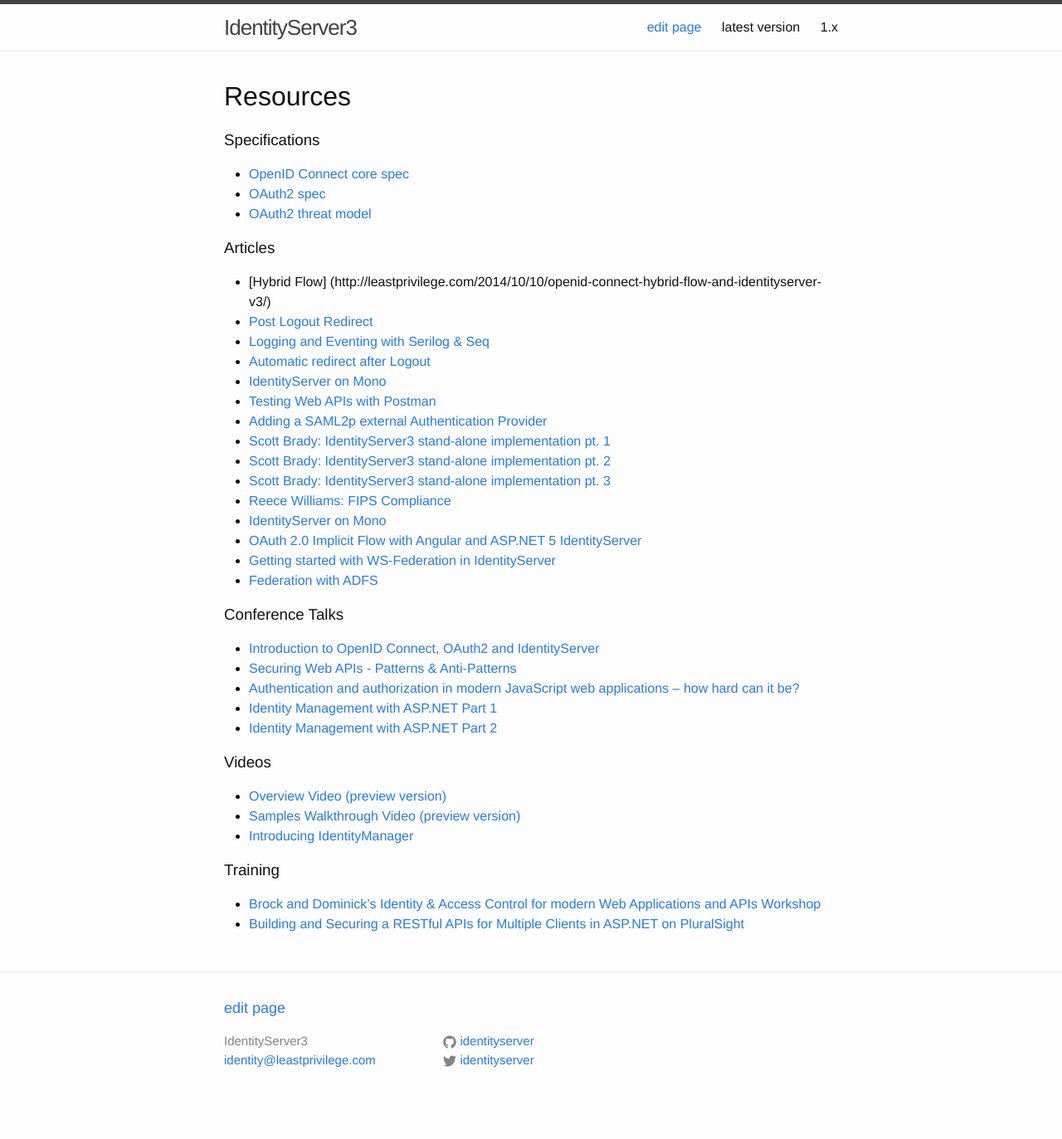
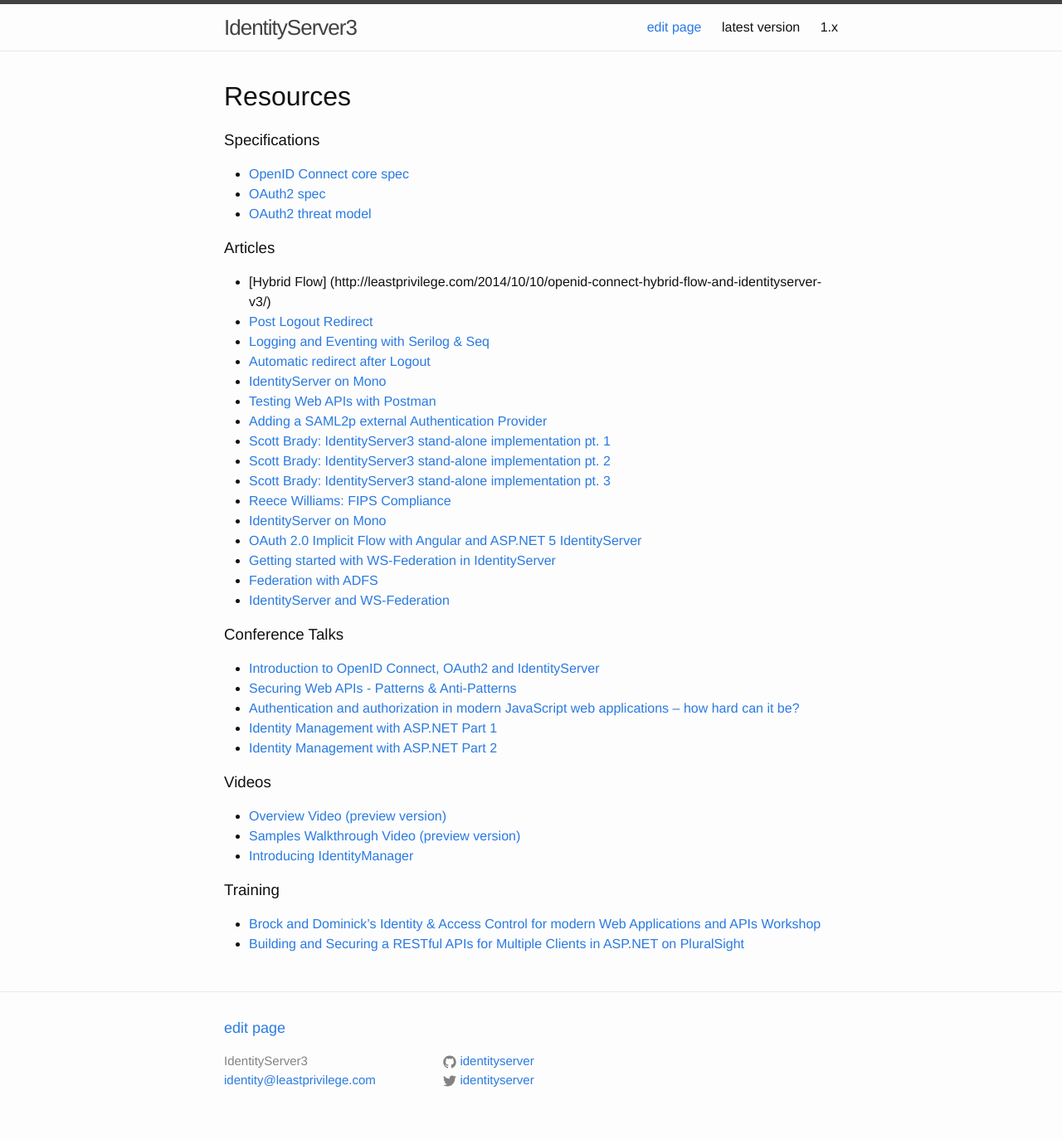
Before and after one commit to IdentityServer/Documentation, a Jekyll site: the page built from docsv2/resources/home.md, in a window 1280 px wide. Shown: the whole page at 83% size. Built offline with Jekyll 4.4.1, drawn with Linux system fonts in a browser that asks for light colours; Markdown is read by kramdown in place of the engine named in the settings; before the commit the page ends 1349 px from its top, so only the background shows below that.

Commit message:
Update home.md

```diff
--- a/docsv2/resources/home.md
+++ b/docsv2/resources/home.md
@@ -25,6 +25,7 @@
 * [OAuth 2.0 Implicit Flow with Angular and ASP.NET 5 IdentityServer](http://damienbod.com/2015/11/08/oauth2-implicit-flow-with-angular-and-asp-net-5-identity-server/)
 * [Getting started with WS-Federation in IdentityServer](http://nzpcmad.blogspot.co.nz/2015/11/identityserver-identity-server-3-as-ws.html)
 * [Federation with ADFS](http://nzpcmad.blogspot.co.nz/2015/11/identityserver-federation-with-adfs.html)
+* [IdentityServer and WS-Federation](https://www.scottbrady91.com/Identity-Server/Identity-Server-3-using-WS-Federation)
 
 ### Conference Talks
 * [Introduction to OpenID Connect, OAuth2 and IdentityServer](https://vimeo.com/113604459)
```
